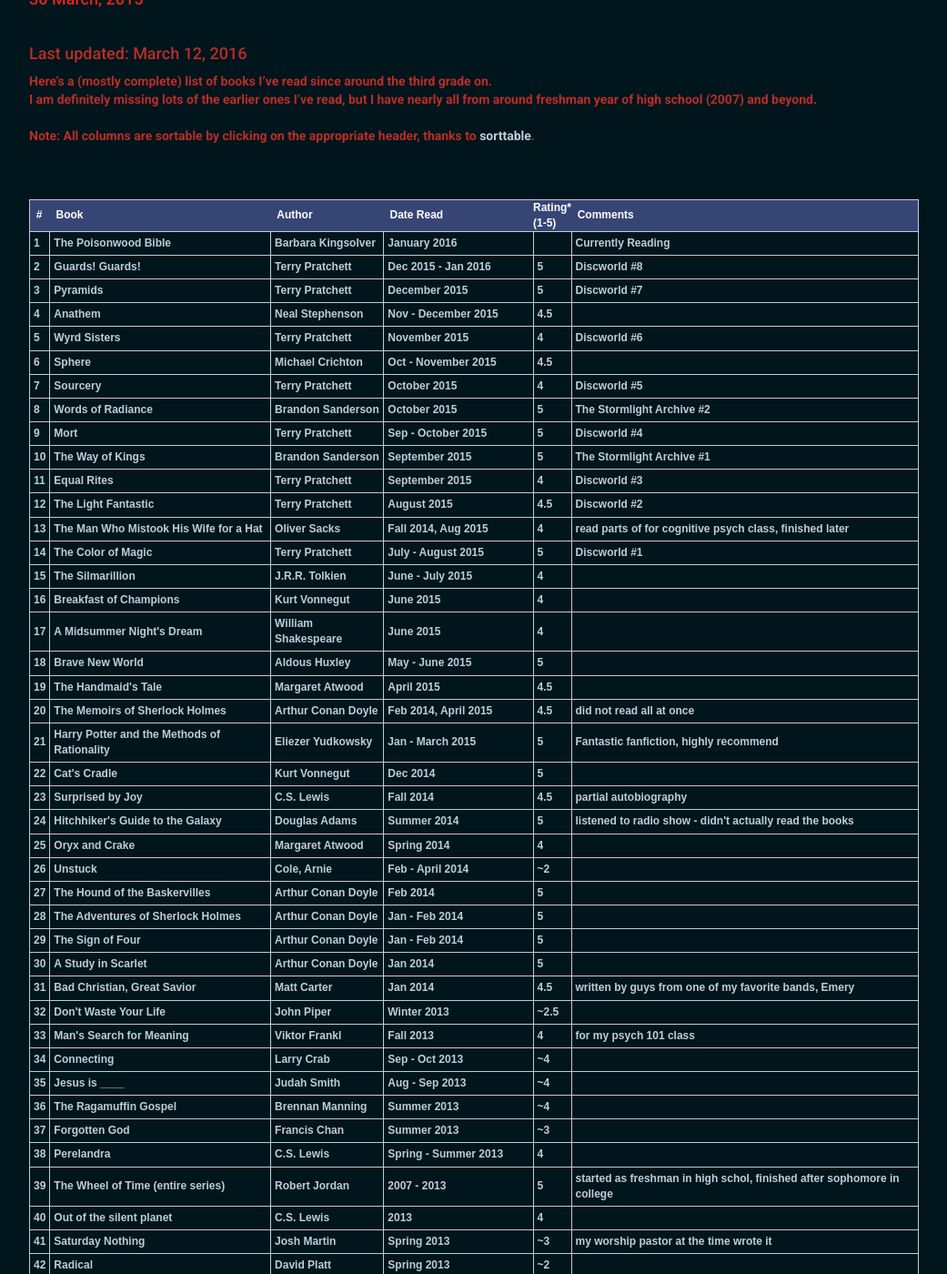
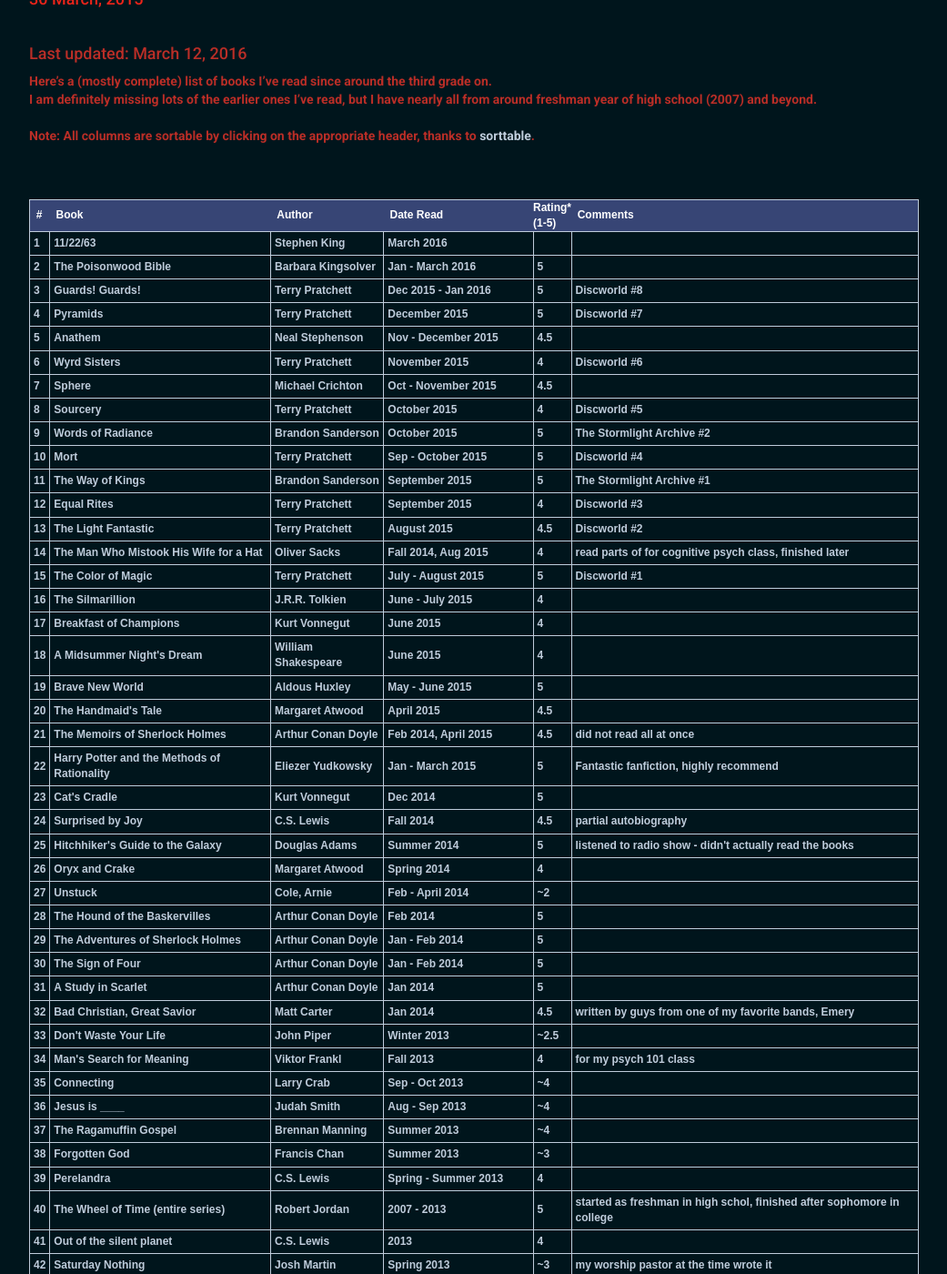
Before and after one commit to JeffSolo/jeffsolo.github.com, a Jekyll site: the page built from _posts/2015-03-30-books.md, in a window 1280 px wide and 1400 px high, scrolled down 219 px. Shown: the whole window at 91% size, without its empty margins (119-1160 px from the left). Built offline with Jekyll 4.4.1, drawn with Linux system fonts in a browser that asks for light colours; nearby versions of some CDN libraries; Markdown is read by kramdown in place of the engine named in the settings; some of the changed text lies outside the part shown.

Commit message:
Updated books

```diff
--- a/_includes/books.html
+++ b/_includes/books.html
@@ -19,7 +19,8 @@
 }
 </style><table class="tableizer-table sortable">
 <tr class="tableizer-firstrow fingerpointer"><th>&nbsp;&nbsp;#</th><th>&nbsp;&nbsp;Book</th><th>&nbsp;&nbsp;Author</th><th>&nbsp;&nbsp;Date Read</th><th>Rating* <br>(1-5)</th><th>&nbsp;&nbsp;Comments</th></tr>
-<tr><td>The Poisonwood Bible</td><td>Barbara Kingsolver</td><td sorttable_customkey="-17">January 2016</td><td></td><td>Currently Reading</td></tr>
+<tr><td>11/22/63</td><td>Stephen King</td><td sorttable_customkey="-17">March 2016</td><td></td><td></td></tr>
+<tr><td>The Poisonwood Bible</td><td>Barbara Kingsolver</td><td sorttable_customkey="-17">Jan - March 2016</td><td>5</td><td></td></tr>
 <tr><td>Guards! Guards!</td><td>Terry Pratchett</td><td sorttable_customkey="-17">Dec 2015 - Jan 2016</td><td>5</td><td>Discworld #8</td></tr>
 <tr><td>Pyramids</td><td>Terry Pratchett</td><td sorttable_customkey="-16">December 2015</td><td>5</td><td>Discworld #7</td></tr>
 <tr><td>Anathem</td><td>Neal Stephenson</td><td sorttable_customkey="-15">Nov - December 2015</td><td>4.5</td><td></td></tr>
```
Also changed, not shown: 1 other file.
